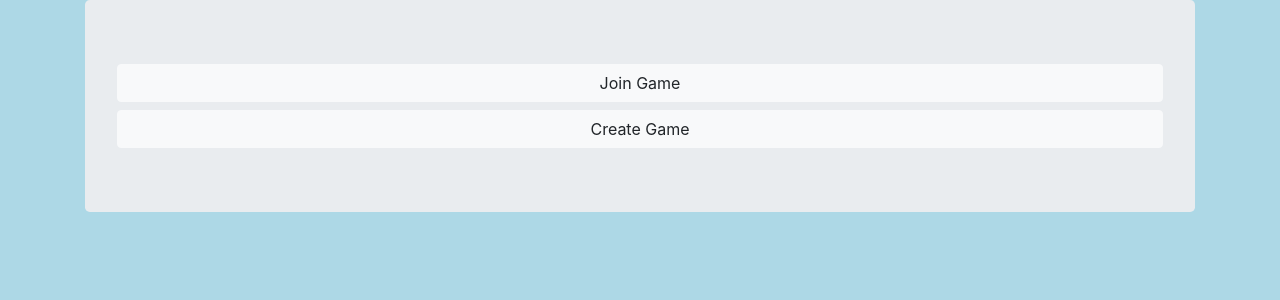
After one commit to teddypo/teddypocards, a Flask app: template templates/landing_page.html in a window 1280 px wide. The commit adds this page. Shown: the top 300 px of the page. Run offline with Flask 2, Linux system fonts and the light colour scheme; the template is opened without the code that fills it, so the values that code supplies are empty; some libraries are stand-ins or nearby versions.

Commit message:
add landing page to naviage to join or create page

```diff
--- a/app.py
+++ b/app.py
@@ -9,7 +9,8 @@ db_prefix = '/var/www/TeddyPoCards/'
 
 @app.route('/')
 def hello():
-    return redirect(url_for('join_page'))
+    return render_template('landing_page.html')
+    #return redirect(url_for('join_page'))
 
 @app.route('/action/<user_name>/<action_string>')
 def action(user_name, action_string):
--- a/templates/base.html
+++ b/templates/base.html
@@ -1,7 +1,17 @@
 <!doctype html>
 <head>
 <title>TeddyPoCards</title>
+ <!-- Latest compiled and minified CSS -->
+<link rel="stylesheet" href="https://maxcdn.bootstrapcdn.com/bootstrap/4.4.1/css/bootstrap.min.css">
+
+<!-- jQuery library -->
 <script src="https://ajax.googleapis.com/ajax/libs/jquery/3.4.1/jquery.min.js"></script>
+
+<!-- Popper JS -->
+<script src="https://cdnjs.cloudflare.com/ajax/libs/popper.js/1.16.0/umd/popper.min.js"></script>
+
+<!-- Latest compiled JavaScript -->
+<script src="https://maxcdn.bootstrapcdn.com/bootstrap/4.4.1/js/bootstrap.min.js"></script>
 <link rel="stylesheet" href="{{ url_for('static', filename='styles.css') }}">
 {% block headaddons %}{% endblock %}
 </head>
--- /dev/null
+++ b/templates/landing_page.html
@@ -0,0 +1,11 @@
+{% extends 'base.html' %}
+{% block headaddons %}
+{% endblock %}
+{% block bodycontent %}
+<div class="container">
+<div class="jumbotron">
+	<a href="/join_page" class="btn btn-light btn-block">Join Game</a>
+	<a href="#" class="btn btn-light btn-block">Create Game</a>
+</div>
+</div>
+{% endblock %}
```
